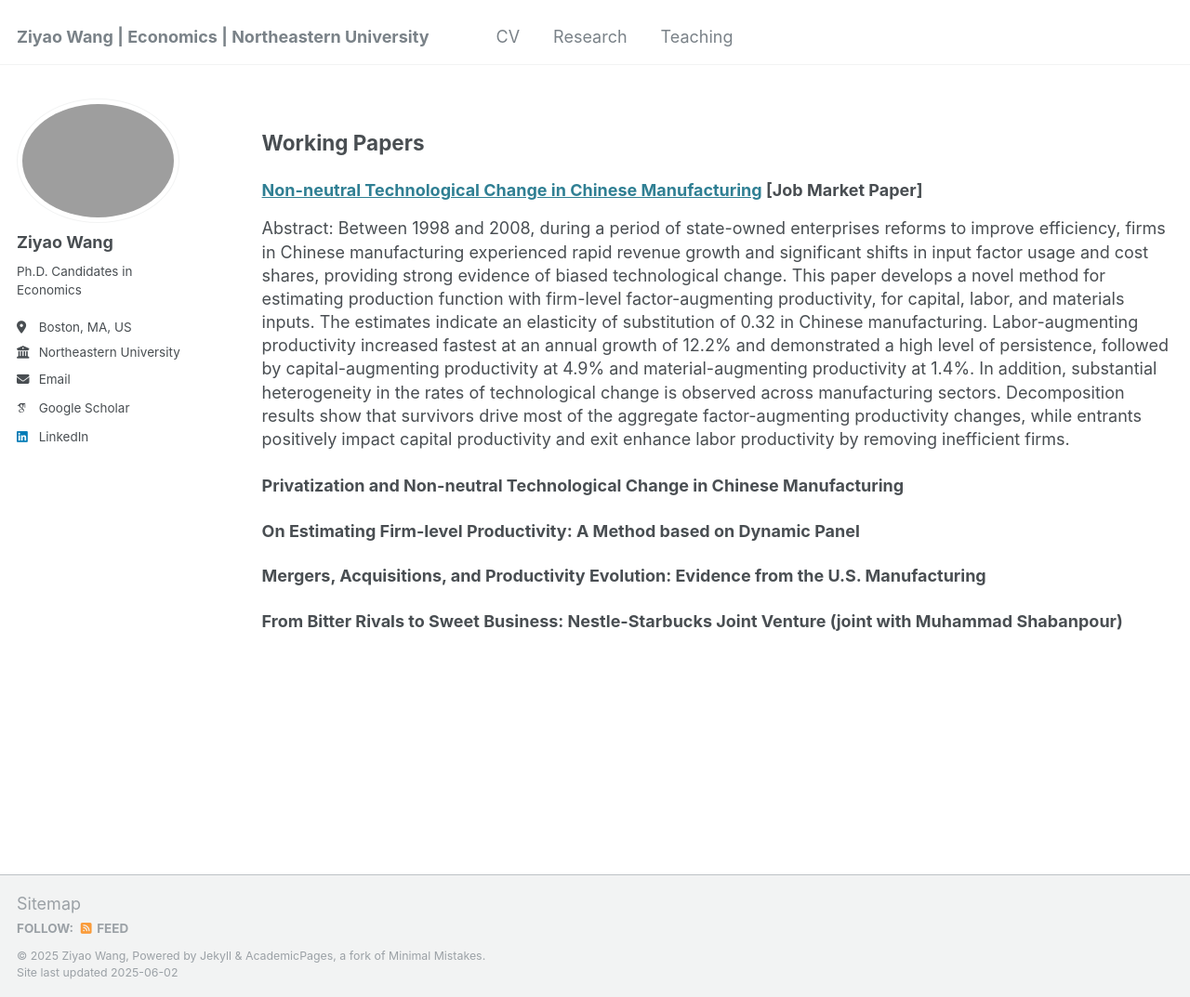
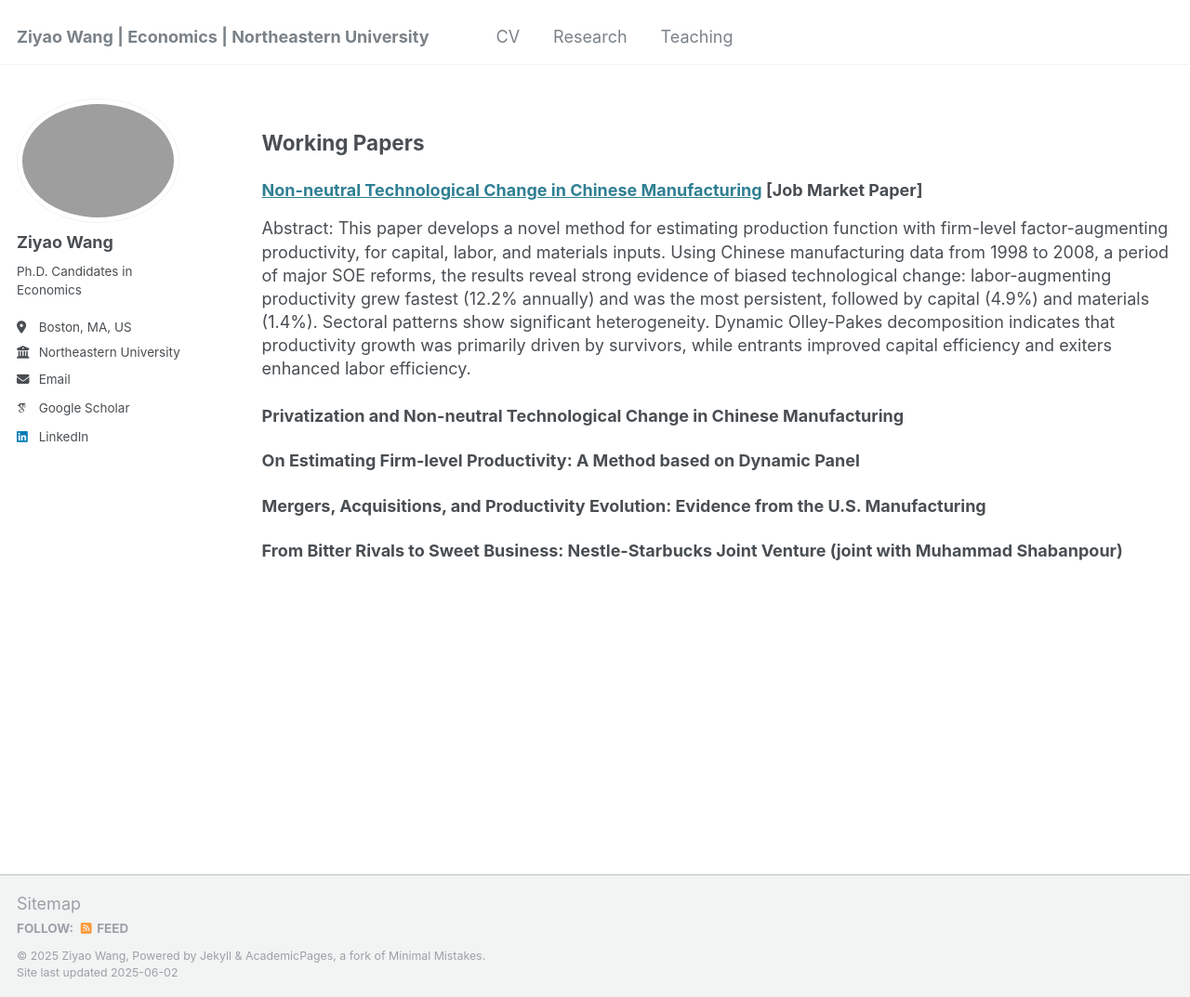
Before and after one commit to ziyaowangecon/ziyaowangecon.github.io, a Jekyll site: the page built from _pages/research.md, in a window 1280 px wide and 1073 px high. Shown: the whole window at 93% size. Built offline with Jekyll 4.4.1, drawn with Linux system fonts in a browser that asks for light colours; some web fonts are replaced.

Commit message:
Update research.md

```diff
--- a/_pages/research.md
+++ b/_pages/research.md
@@ -65,7 +65,7 @@ author_profile: true
 
 ### [Non-neutral Technological Change in Chinese Manufacturing](https://papers.ssrn.com/sol3/papers.cfm?abstract_id=5176447) **[Job Market Paper]**
 
-Abstract: Between 1998 and 2008, during a period of state-owned enterprises reforms to improve efficiency, firms in Chinese manufacturing experienced rapid revenue growth and significant shifts in input factor usage and cost shares, providing strong evidence of biased technological change. This paper develops a novel method for estimating production function with firm-level factor-augmenting productivity, for capital, labor, and materials inputs. The estimates indicate an elasticity of substitution of 0.32 in Chinese manufacturing. Labor-augmenting productivity increased fastest at an annual growth of 12.2% and demonstrated a high level of persistence, followed by capital-augmenting productivity at 4.9% and material-augmenting productivity at 1.4%. In addition, substantial heterogeneity in the rates of technological change is observed across manufacturing sectors. Decomposition results show that survivors drive most of the aggregate factor-augmenting productivity changes, while entrants positively impact capital productivity and exit enhance labor productivity by removing inefficient firms.
+Abstract: This paper develops a novel method for estimating production function with firm-level factor-augmenting productivity, for capital, labor, and materials inputs. Using Chinese manufacturing data from 1998 to 2008, a period of major SOE reforms, the results reveal strong evidence of biased technological change:  labor-augmenting productivity grew fastest (12.2% annually) and was the most persistent, followed by capital (4.9%) and materials (1.4%). Sectoral patterns show significant heterogeneity. Dynamic Olley-Pakes decomposition indicates that productivity growth was primarily driven by survivors, while entrants improved capital efficiency and exiters enhanced labor efficiency.
 
 ### Privatization and Non-neutral Technological Change in Chinese Manufacturing
 
```
